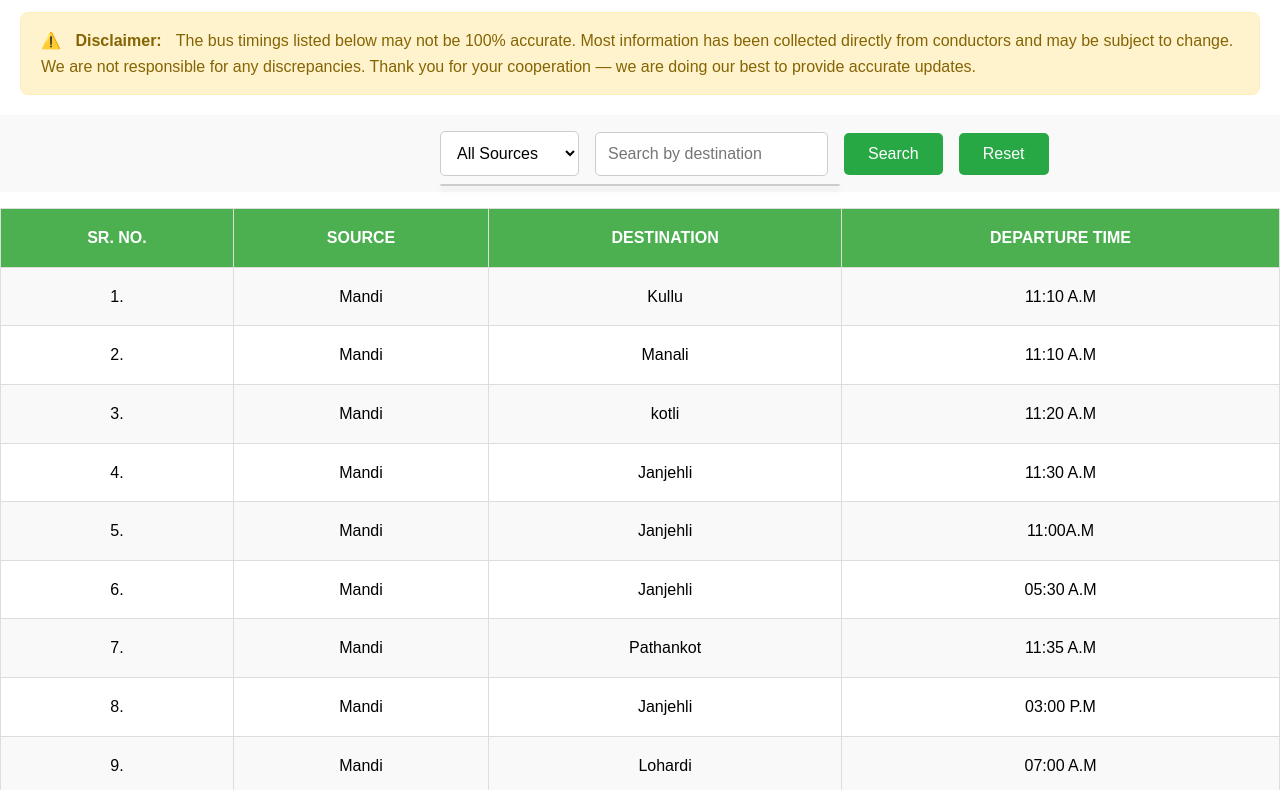
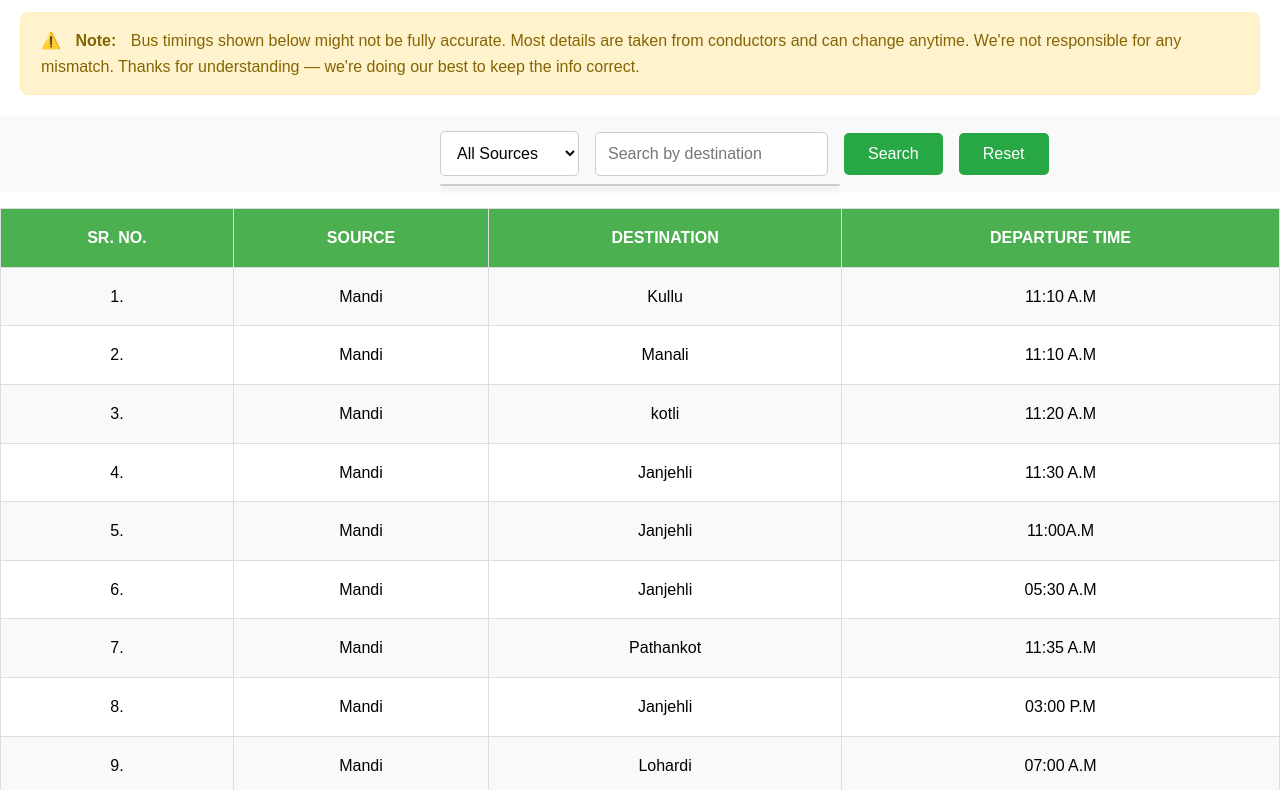
Before and after one commit to Deveshwar-cs/Ontimeroute, a plain HTML site: page HTML/bus-timetable.html in a window 1280 px wide. Shown: the part 64-854 px from the top of the page. Drawn offline with Linux system fonts and the light colour scheme.

Commit message:
add new Note message in bus timing page

```diff
--- a/HTML/bus-timetable.html
+++ b/HTML/bus-timetable.html
@@ -34,11 +34,10 @@
     </nav>
     <div class="warning-message">
       <p>
-        ⚠️ <strong>Disclaimer:</strong> The bus timings listed below may not be
-        100% accurate. Most information has been collected directly from
-        conductors and may be subject to change. We are not responsible for any
-        discrepancies. Thank you for your cooperation — we are doing our best to
-        provide accurate updates.
+        ⚠️ <strong>Note:</strong> Bus timings shown below might not be fully
+        accurate. Most details are taken from conductors and can change anytime.
+        We're not responsible for any mismatch. Thanks for understanding — we're
+        doing our best to keep the info correct.
       </p>
     </div>
 
```
